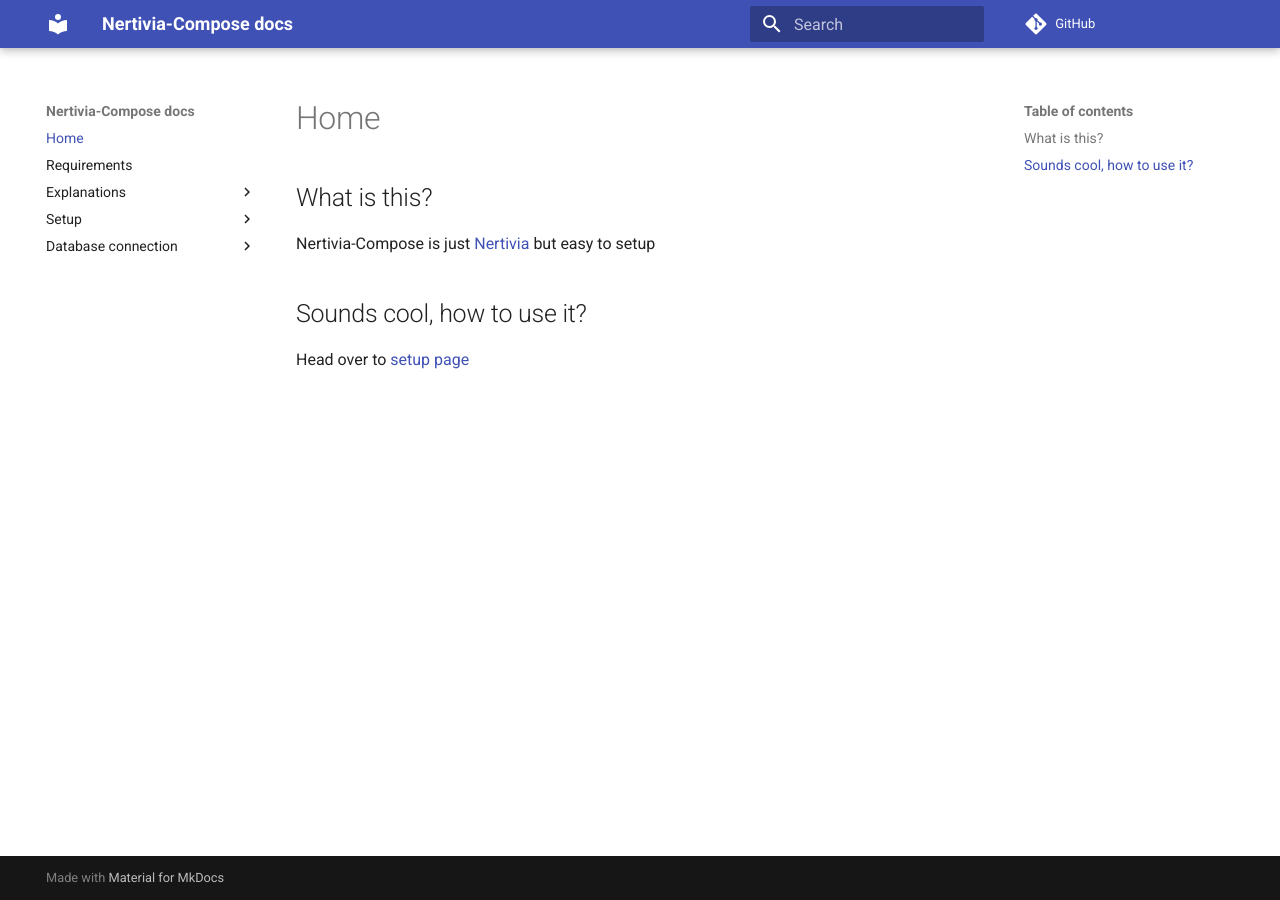
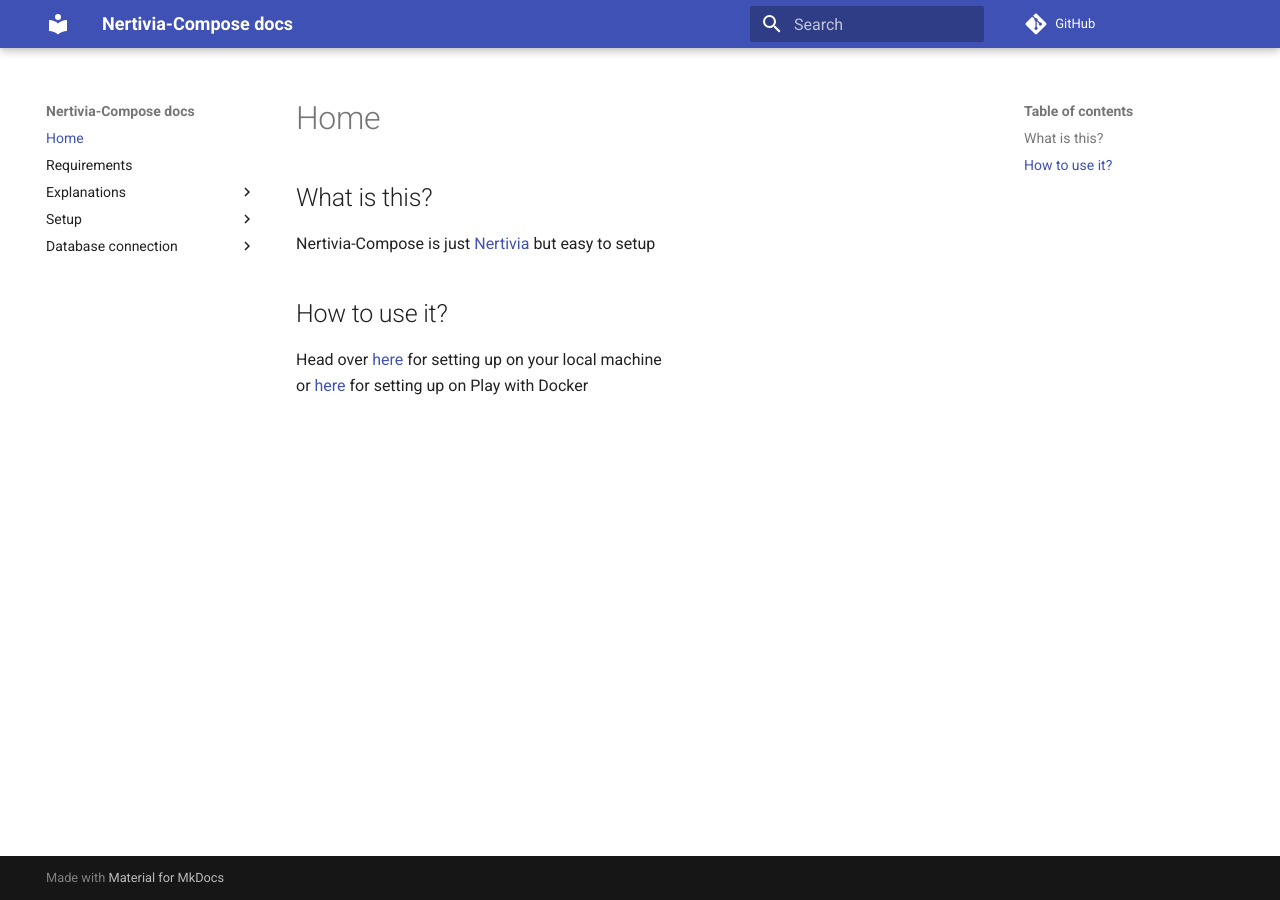
Before and after one commit to Nertivia-Compose/docs, an MkDocs documentation site: the page built from docs/index.md, in a window 1280 px wide. Built offline with MkDocs 1.6.1 and Material for MkDocs 9.7.7, drawn with Linux system fonts in a browser that asks for light colours; comment, search, counter and statistics services are not loaded.

Commit message:
Make `How to use it?` section work

```diff
--- a/docs/index.md
+++ b/docs/index.md
@@ -2,6 +2,7 @@
 
 Nertivia-Compose is just [Nertivia](https://nertivia.net){target="_blank"} but easy to setup
 
-## Sounds cool, how to use it?
+## How to use it?
 
-Head over to [setup page](/docs/setup)
+Head over [here](/docs/setup/localhost) for setting up on your local machine
+or [here](/docs/setup/pwd) for setting up on Play with Docker
```
